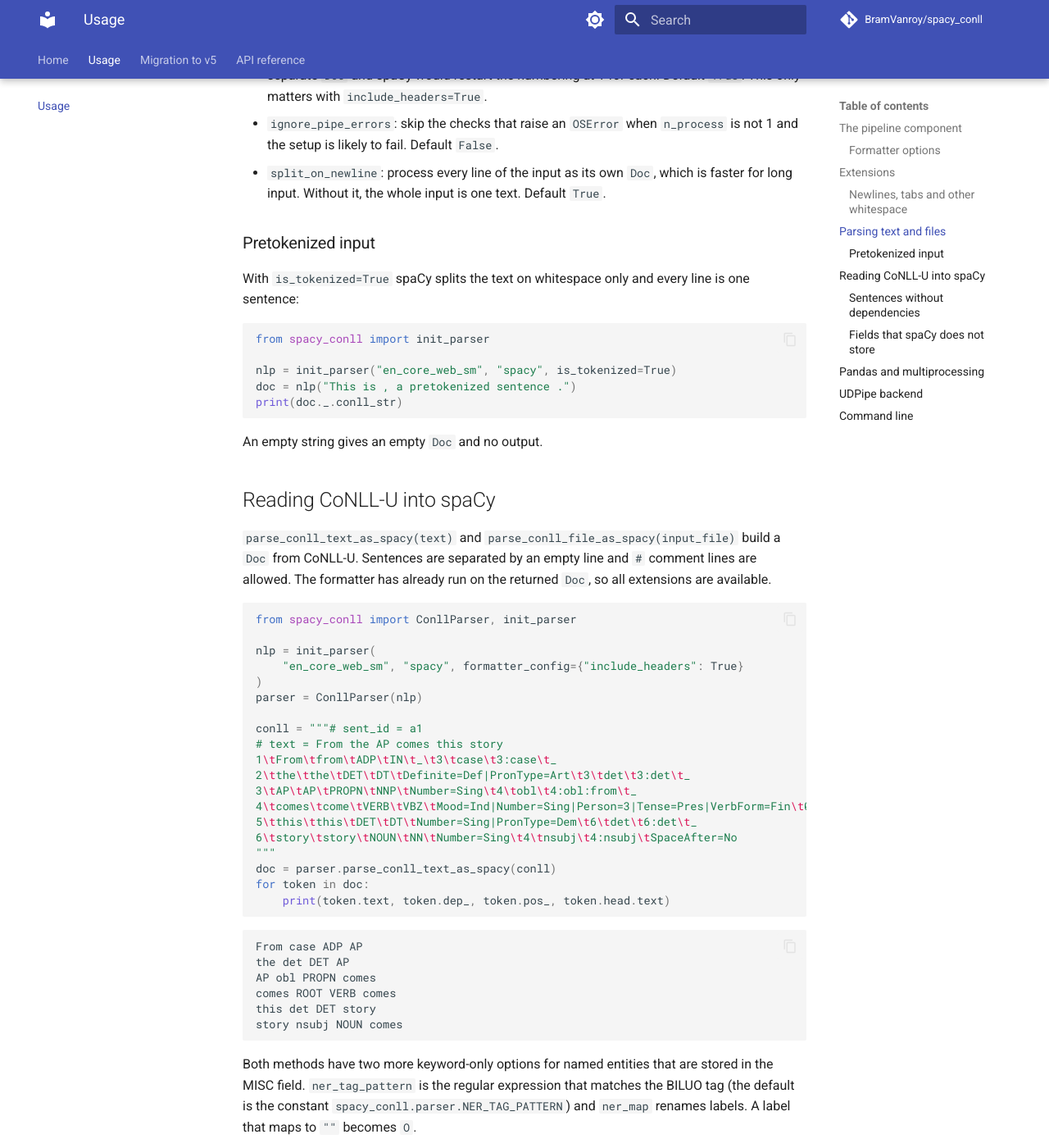
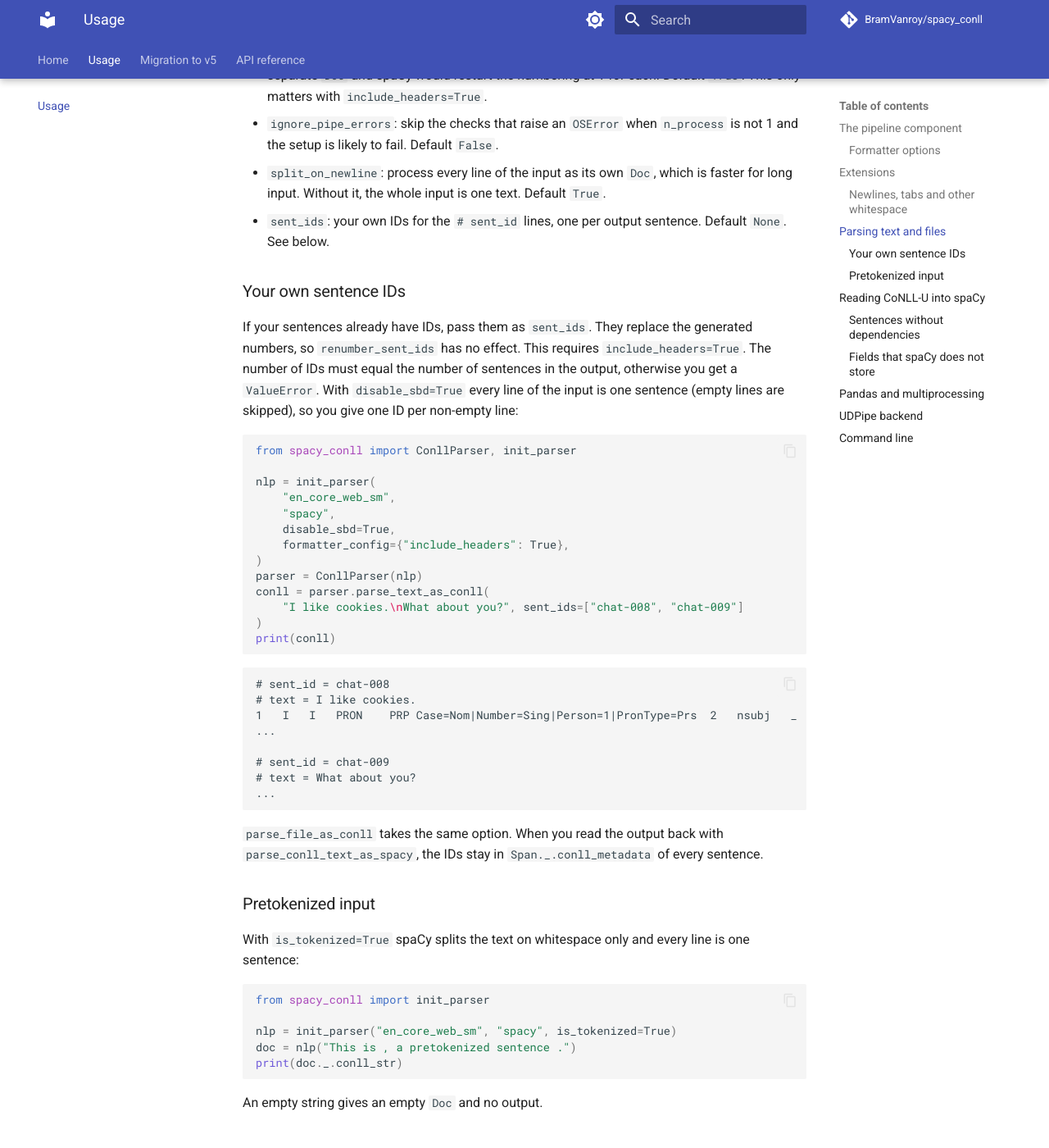
Before and after one commit to BramVanroy/spacy_conll, an MkDocs documentation site: the page built from docs/usage.md, in a window 1280 px wide and 1400 px high, scrolled down 4890 px. Shown: the whole window at 82% size. Built offline with MkDocs 1.6.1 and Material for MkDocs 9.7.7, drawn with Linux system fonts in a browser that asks for light colours; comment, search, counter and statistics services are not loaded; the version menu is left out.

Commit message:
Document sent_ids and add it to the changelog

````diff
--- a/docs/usage.md
+++ b/docs/usage.md
@@ -192,6 +192,40 @@ print(conll)
 - `renumber_sent_ids`: number `# sent_id` over the whole input. Every line of the input is a separate `Doc` and spaCy would restart the numbering at 1 for each. Default `True`. This only matters with `include_headers=True`.
 - `ignore_pipe_errors`: skip the checks that raise an `OSError` when `n_process` is not 1 and the setup is likely to fail. Default `False`.
 - `split_on_newline`: process every line of the input as its own `Doc`, which is faster for long input. Without it, the whole input is one text. Default `True`.
+- `sent_ids`: your own IDs for the `# sent_id` lines, one per output sentence. Default `None`. See below.
+
+### Your own sentence IDs
+
+If your sentences already have IDs, pass them as `sent_ids`. They replace the generated numbers, so `renumber_sent_ids` has no effect. This requires `include_headers=True`. The number of IDs must equal the number of sentences in the output, otherwise you get a `ValueError`. With `disable_sbd=True` every line of the input is one sentence (empty lines are skipped), so you give one ID per non-empty line:
+
+```python
+from spacy_conll import ConllParser, init_parser
+
+nlp = init_parser(
+    "en_core_web_sm",
+    "spacy",
+    disable_sbd=True,
+    formatter_config={"include_headers": True},
+)
+parser = ConllParser(nlp)
+conll = parser.parse_text_as_conll(
+    "I like cookies.\nWhat about you?", sent_ids=["chat-008", "chat-009"]
+)
+print(conll)
+```
+
+```text
+# sent_id = chat-008
+# text = I like cookies.
+1	I	I	PRON	PRP	Case=Nom|Number=Sing|Person=1|PronType=Prs	2	nsubj	_	_
+...
+
+# sent_id = chat-009
+# text = What about you?
+...
+```
+
+`parse_file_as_conll` takes the same option. When you read the output back with `parse_conll_text_as_spacy`, the IDs stay in `Span._.conll_metadata` of every sentence.
 
 ### Pretokenized input
 
````
Also changed, not shown: CHANGELOG.md (+1 -0 lines).
